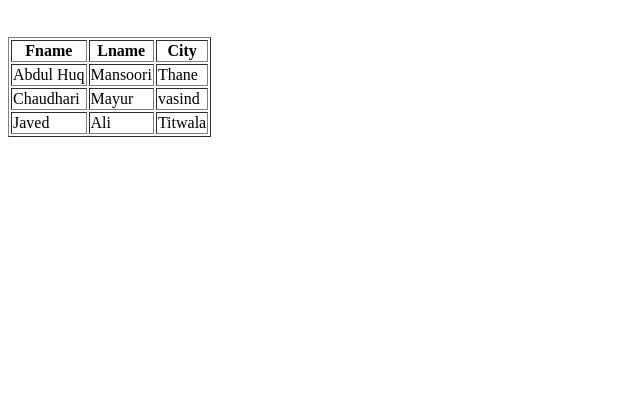
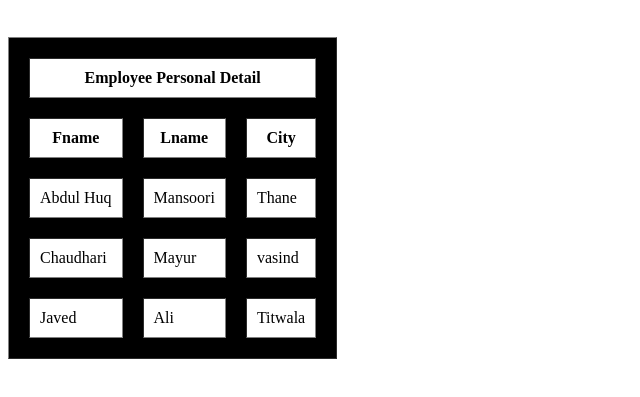
Before and after one commit to Javed90045/HTML-Practical, a plain HTML site: page Table.html in a window 1280 px wide. Shown: the part 61-458 px from the top of the page, without its empty margins (0-640 px from the left). Drawn offline with Linux system fonts and the light colour scheme.

Commit message:
used table formatting attribute

```diff
--- a/Table.html
+++ b/Table.html
@@ -8,23 +8,26 @@
 <body>
     <h1>Table Creation</h1>
     <br>
-    <table border="1">
-        <tr>
+    <table border="1" cellpadding="10" cellspacing="20" bgcolor="black">
+        <tr bgcolor="white">
+            <th colspan="3">Employee Personal Detail</th>
+        </tr>
+        <tr bgcolor="white">
             <th>Fname</th>
             <th>Lname</th>
             <th>City</th>
         </tr>
-        <tr>
+        <tr bgcolor="white">
             <td>Abdul Huq</td>
             <td>Mansoori</td>
             <td>Thane</td>
         </tr>
-        <tr>
+        <tr bgcolor="white">
             <td>Chaudhari</td>
             <td>Mayur</td>
             <td>vasind</td>
         </tr>
-        <tr>
+        <tr bgcolor="white">
             <td>Javed</td>
             <td>Ali</td>
             <td>Titwala</td>
```
